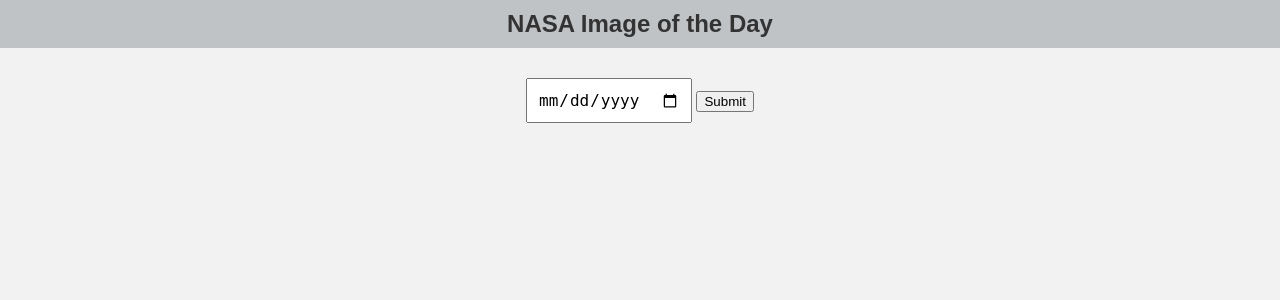
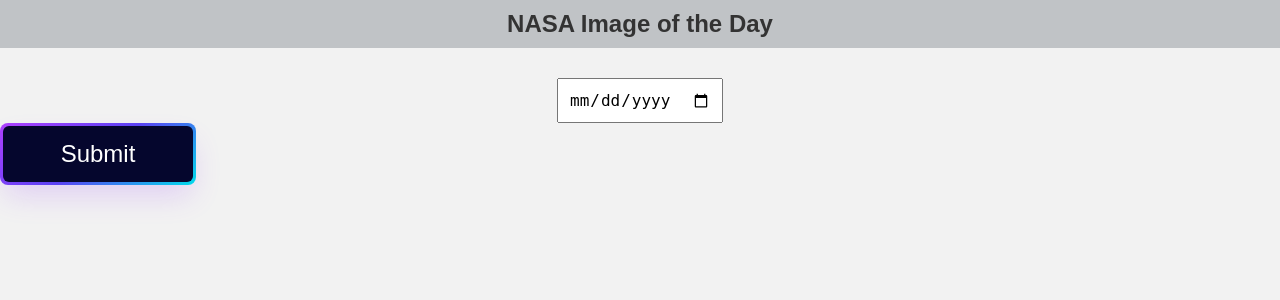
Before and after one commit to Raz-Dahan/flask-websites, a Flask app: page / in a window 1280 px wide. Shown: the top 300 px of the page. Run offline with Flask 2, Linux system fonts and the light colour scheme.

Commit message:
new button

```diff
--- a/NASA-flask/static/style.css
+++ b/NASA-flask/static/style.css
@@ -54,47 +54,51 @@
     margin-top: 20px;
 }
 
-.button {
+.button-64 {
     align-items: center;
-    appearance: none;
-    background-color: #FCFCFD;
-    border-radius: 4px;
-    border-width: 0;
-    box-shadow: rgba(45, 35, 66, 0.4) 0 2px 4px, rgba(45, 35, 66, 0.3) 0 7px 13px -3px, #D6D6E7 0 -3px 0 inset;
+    background-image: linear-gradient(144deg, #AF40FF, #5B42F3 50%, #00DDEB);
+    border: 0;
+    border-radius: 8px;
+    box-shadow: rgba(151, 65, 252, 0.2) 0 15px 30px -5px;
     box-sizing: border-box;
-    color: #36395A;
-    cursor: pointer;
-    display: inline-flex;
-    font-family: "JetBrains Mono", monospace;
-    height: 48px;
+    color: #FFFFFF;
+    display: flex;
+    font-family: Phantomsans, sans-serif;
+    font-size: 20px;
     justify-content: center;
-    line-height: 1;
-    list-style: none;
-    overflow: hidden;
-    padding-left: 16px;
-    padding-right: 16px;
-    position: relative;
-    text-align: left;
+    line-height: 1em;
+    max-width: 100%;
+    min-width: 140px;
+    padding: 3px;
     text-decoration: none;
-    transition: box-shadow .15s, transform .15s;
     user-select: none;
     -webkit-user-select: none;
     touch-action: manipulation;
     white-space: nowrap;
-    will-change: box-shadow, transform;
-    font-size: 18px;
+    cursor: pointer;
 }
 
-.button-30:focus {
-    box-shadow: #D6D6E7 0 0 0 1.5px inset, rgba(45, 35, 66, 0.4) 0 2px 4px, rgba(45, 35, 66, 0.3) 0 7px 13px -3px, #D6D6E7 0 -3px 0 inset;
+.button-64:active,
+.button-64:hover {
+    outline: 0;
 }
 
-.button-30:hover {
-    box-shadow: rgba(45, 35, 66, 0.4) 0 4px 8px, rgba(45, 35, 66, 0.3) 0 7px 13px -3px, #D6D6E7 0 -3px 0 inset;
-    transform: translateY(-2px);
+.button-64 span {
+    background-color: rgb(5, 6, 45);
+    padding: 16px 24px;
+    border-radius: 6px;
+    width: 100%;
+    height: 100%;
+    transition: 300ms;
 }
 
-.button-30:active {
-    box-shadow: #D6D6E7 0 3px 7px inset;
-    transform: translateY(2px);
+.button-64:hover span {
+    background: none;
 }
+
+@media (min-width: 768px) {
+    .button-64 {
+        font-size: 24px;
+        min-width: 196px;
+    }
+}
--- a/NASA-flask/templates/index.html
+++ b/NASA-flask/templates/index.html
@@ -12,7 +12,7 @@
     </div>
     <form method="POST" action="/">
         <input type="date" name="date" required>
-        <button type="submit" class="button-30" role="button">Submit</button>
+        <button type="submit" class="button-64" role="button"><span class="text">Submit</span></button>
     </form>
     <div class="image-container">
         {% if image_url %}
```
